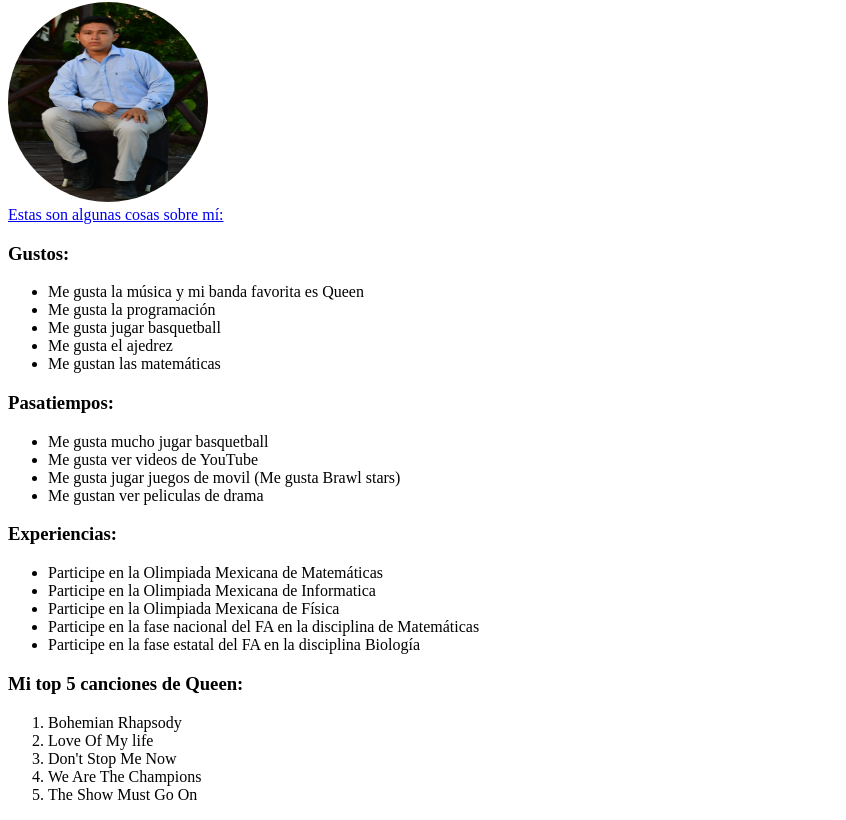
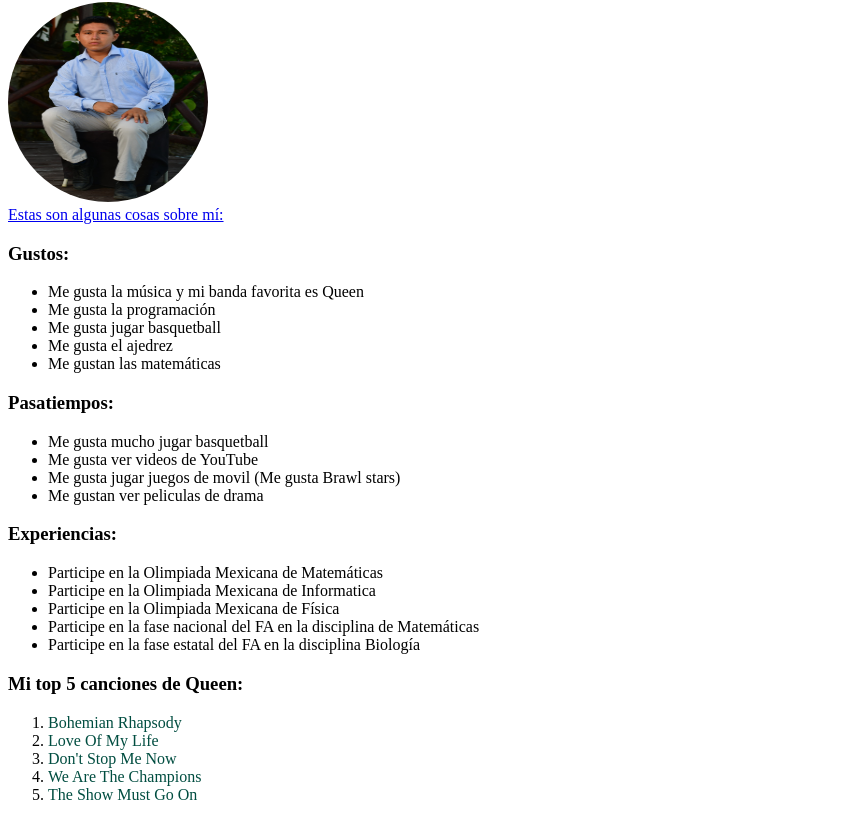
Before and after one commit to Wilberth08-maker/repoFinIAl, a plain HTML site: page index.html in a window 1280 px wide. Shown: the part 125-945 px from the top of the page, without its empty margins (0-846 px from the left). Drawn offline with Linux system fonts and the light colour scheme.

Commit message:
Se agregaron cambios en la sección Top 5

```diff
--- a/index.html
+++ b/index.html
@@ -49,11 +49,31 @@
         <section class="seccionTop5">
             <h3> Mi top 5 canciones de Queen: </h3>
             <ol>
-                <li> Bohemian Rhapsody </li>
-                <li> Love Of My life </li>
-                <li> Don't Stop Me Now </li>
-                <li> We Are The Champions </li>
-                <li> The Show Must Go On</li>
+                <li>
+                    <a href="https://www.youtube.com/watch?v=fJ9rUzIMcZQ" target="_blank" style="text-decoration: none; color: #004d40;">
+                        Bohemian Rhapsody
+                    </a>
+                </li>
+                <li>
+                    <a href="https://www.youtube.com/watch?v=2bqm4gRY3mA" target="_blank" style="text-decoration: none; color: #004d40;">
+                        Love Of My Life
+                    </a>
+                </li>
+                <li>
+                    <a href="https://www.youtube.com/watch?v=HgzGwKwLmgM" target="_blank" style="text-decoration: none; color: #004d40;">
+                        Don't Stop Me Now
+                    </a>
+                </li>
+                <li>
+                    <a href="https://www.youtube.com/watch?v=04854XqcfCY" target="_blank" style="text-decoration: none; color: #004d40;">
+                        We Are The Champions
+                    </a>
+                </li>
+                <li>
+                    <a href="https://www.youtube.com/watch?v=t99KH0TR-J4" target="_blank" style="text-decoration: none; color: #004d40;">
+                        The Show Must Go On
+                    </a>
+                </li>
             </ol>
         </section>
     </main>
```
